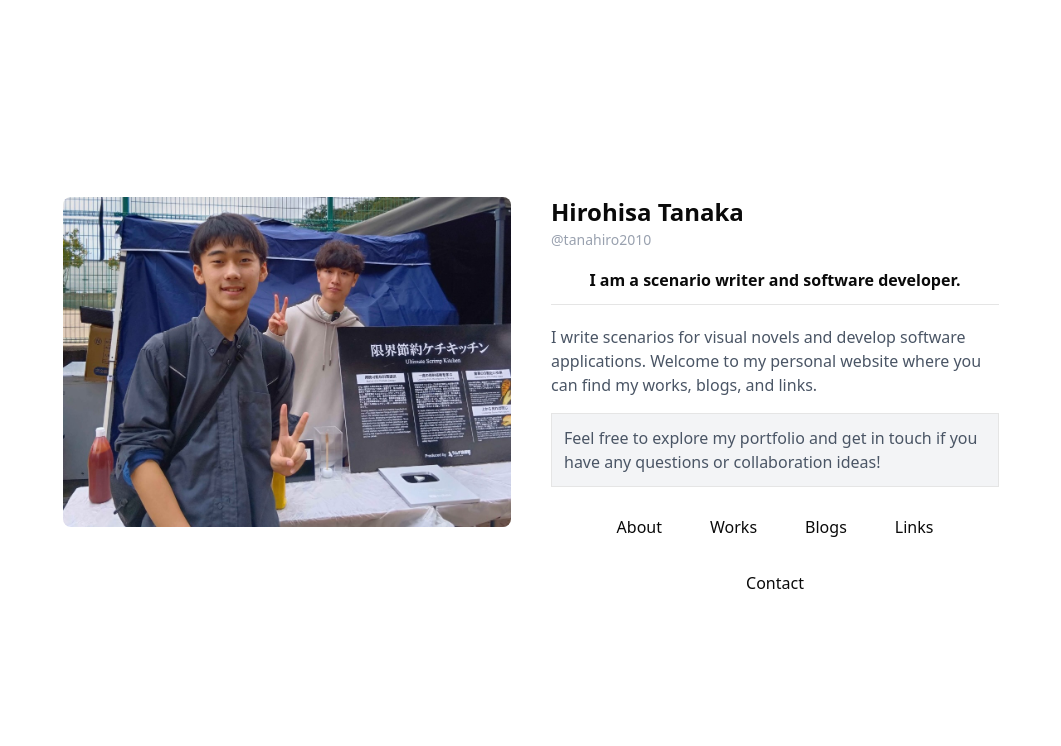
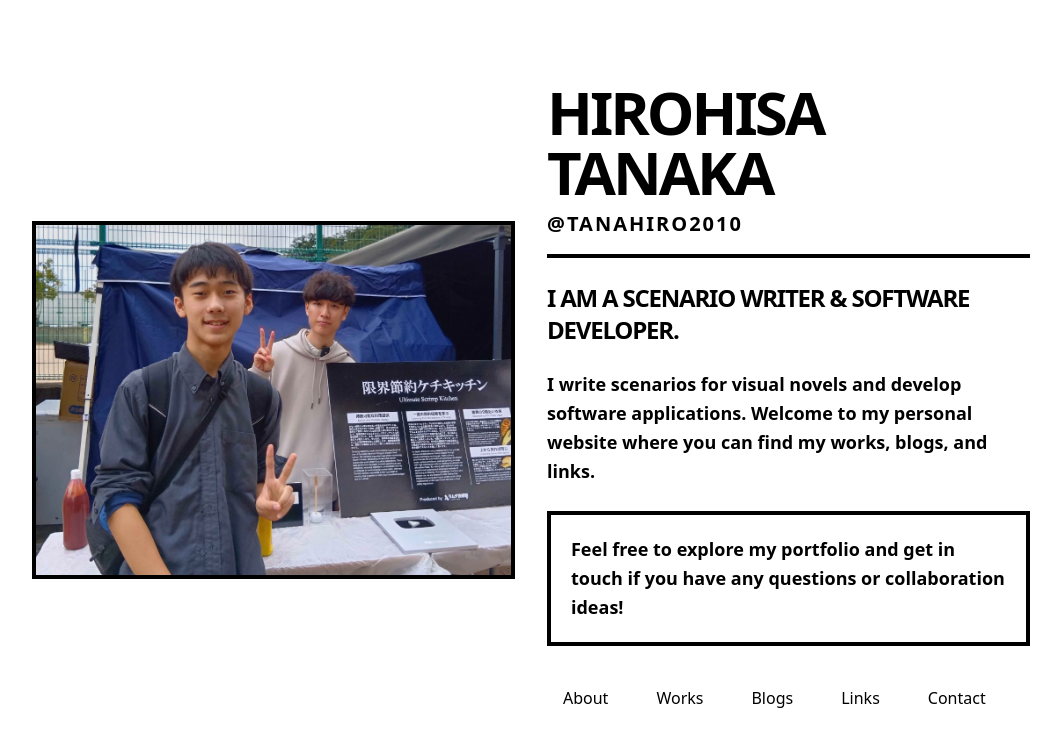
Before and after one commit to tanahiro2010/portfolio, a React (Vite) app: page / in a window 1280 px wide. Shown: the top 746 px of the page, without its empty margins (109-1170 px from the left). Built offline with nearby package versions, Linux system fonts and the light colour scheme.

Commit message:
feat: Indexページのスタイルを改善し、レイアウトとフォントを更新

```diff
--- a/src/app/index.tsx
+++ b/src/app/index.tsx
@@ -59,41 +59,46 @@ const IndexPage = () => {
 
     return (
         <BlurFade duration={0.5} delay={0.2} offset={12} direction="up">
-            <main className="flex min-h-screen flex-col items-center justify-center">
+            <main className="flex min-h-screen flex-col items-center justify-center bg-white text-black p-4">
                 {!isDevelop ? (
-                    <div className="sm:w-3/4">
-                        <div className="w-full flex flex-col space-x-4 items-center text-left sm:items-stretch sm:flex-row">
-                            <div className="w-3/4 sm:w-1/2 p-3">
-                                <img src="tanahiro_and_lambda.jpeg" alt="tanahiro2010のアイコン" className="rounded-md" />
+                    <div className="w-full sm:w-4/5 max-w-6xl">
+                        <div className="w-full flex flex-col items-center text-left sm:items-stretch sm:flex-row sm:space-x-8 gap-8 sm:gap-0">
+                            <div className="w-3/4 sm:w-1/2 flex items-center justify-center">
+                                <img src="tanahiro_and_lambda.jpeg" alt="tanahiro2010のアイコン" className="rounded-none border-4 border-black w-full object-cover shadow-none" />
                             </div>
 
-                            <div className="w-3/4 sm:w-1/2 p-2 sm:p-3">
+                            <div className="w-full sm:w-1/2 flex flex-col justify-center p-2 sm:p-0">
                                 <BlurFade duration={0.5} delay={0.7}>
-                                    <div className="flex flex-col">
-                                        <h2 className="text-2xl font-bold leading-tight" title="田中博悠">Hirohisa Tanaka</h2>
-                                        <p className="mt-1 text-sm text-gray-400 leading-tight">@tanahiro2010</p>
+                                    <div className="flex flex-col border-b-4 border-black pb-4 mb-6">
+                                        <h2 className="text-4xl sm:text-6xl font-black uppercase tracking-tighter leading-none mb-2" title="田中博悠">Hirohisa Tanaka</h2>
+                                        <p className="text-xl font-bold uppercase tracking-widest text-black">@tanahiro2010</p>
                                     </div>
 
-                                    <div className="mt-5">
-                                        <p className="font-bold text-center border-b pb-3">
-                                            I am a scenario writer and software developer.
+                                    <div>
+                                        <p className="font-black text-xl sm:text-2xl uppercase tracking-tighter mb-6 text-black">
+                                            I am a scenario writer & software developer.
                                         </p>
 
-                                        <div className="flex flex-col justify-between mt-5">
-                                            <div className="text-gray-600 hidden sm:block space-y-4">
+                                        <div className="flex flex-col justify-between">
+                                            <div className="text-black font-bold hidden sm:block space-y-6 text-lg leading-relaxed">
                                                 <p>
                                                     I write scenarios for visual novels and develop software applications.
                                                     Welcome to my personal website where you can find my works, blogs, and links.
                                                 </p>
 
-                                                <div className="border" onMouseDown={handleStartPress} onMouseUp={handleEndPress} onMouseLeave={handleEndPress}>
-                                                    <p className="p-3 bg-gray-100">
+                                                <div
+                                                    className="border-4 border-black transition-colors hover:bg-black hover:text-white cursor-pointer shadow-none"
+                                                    onMouseDown={handleStartPress}
+                                                    onMouseUp={handleEndPress}
+                                                    onMouseLeave={handleEndPress}
+                                                >
+                                                    <p className="p-5 font-bold">
                                                         Feel free to explore my portfolio and get in touch if you have any questions or collaboration ideas!
                                                     </p>
                                                 </div>
                                             </div>
 
-                                            <div className="mt-5 flex flex-wrap justify-center gap-2 sm:gap-4 text-center">
+                                            <div className="mt-8 flex flex-wrap justify-center sm:justify-start gap-4">
                                                 { navigationLinks }
                                             </div>
                                         </div>
@@ -103,18 +108,18 @@ const IndexPage = () => {
                         </div>
                     </div>
                 ) : (
-                    <BlurFade duration={0.5} delay={0.2} offset={12} direction="up" className="text-center">
-                        <h1 className="text-3xl font-bold" title="田中博悠">Hirohisa Tanaka - tanahiro2010</h1>
-                        <div className="mt-5">
+                    <BlurFade duration={0.5} delay={0.2} offset={12} direction="up" className="text-center border-4 border-black p-8 sm:p-16 max-w-3xl w-full bg-white shadow-none">
+                        <h1 className="text-4xl sm:text-6xl font-black uppercase tracking-tighter mb-4 text-black" title="田中博悠">Hirohisa Tanaka</h1>
+                        <h2 className="text-2xl font-bold uppercase tracking-widest border-b-4 border-black pb-6 mb-6 text-black">@tanahiro2010</h2>
+                        <div className="text-xl font-black mb-8 uppercase tracking-widest text-black">
                             I am a scenario writer and software developer.
                         </div>
 
-                        <div className="mt-5 flex space-x-4">
+                        <div className="mt-8 flex flex-wrap justify-center gap-4">
                             { navigationLinks }
                         </div>
                     </BlurFade>
                 )}
-
 
             </main>
         </BlurFade>
```
